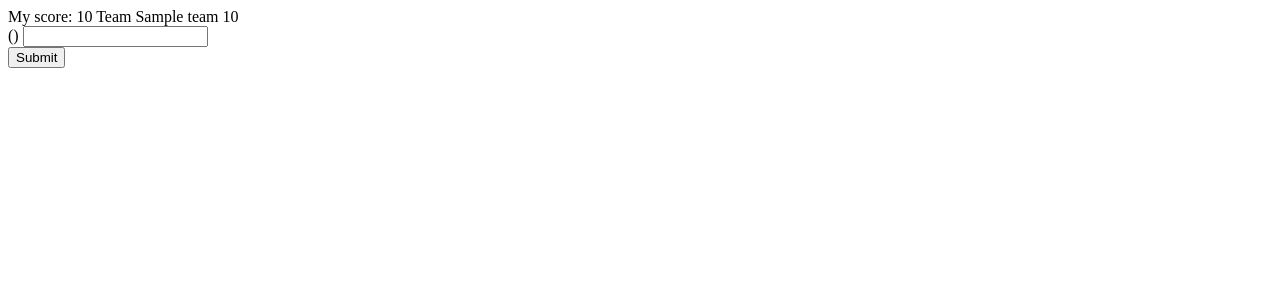
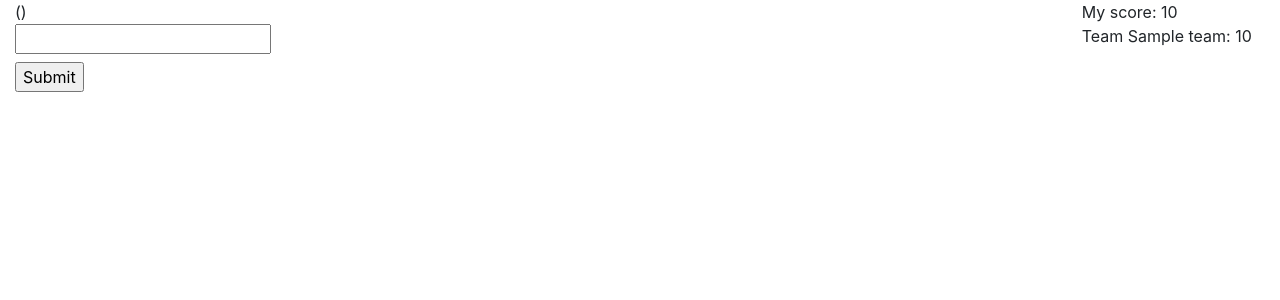
Before and after one commit to joshuahaertel/index-royal, a Django app: page /demos/00000000-0000-0000-0000-000000000001/players/00000000-0000-0000-0000-000000000001 in a window 1280 px wide. Shown: the top 300 px of the page. Run offline with Django 3.2, Linux system fonts and the light colour scheme; tables that the repository leaves empty hold one stand-in row (values such as "Sample post"); some libraries are stand-ins or nearby versions.

Commit message:
Make player detail view look good

```diff
--- a/demo/models.py
+++ b/demo/models.py
@@ -33,11 +33,14 @@
 
     @property
     def current_label(self):
-        print(self.state)
         if self.state in {'wait', 'over'}:
             return ()
         entry = self._current_batch.entries[self.current_entry]
         return entry.fields[self.current_field].label
+
+    @property
+    def teams_in_winning_order(self):
+        return None
 
 
 class Batch:
--- a/demo/templates/demo/demo_detail_player.html
+++ b/demo/templates/demo/demo_detail_player.html
@@ -1,10 +1,16 @@
 <!DOCTYPE html>
+{% load static %}
 <html lang="en">
 <head>
-    <meta charset="UTF-8">
+    <meta charset="utf-8">
+    <meta http-equiv="X-UA-Compatible" content="IE=edge">
+    <meta name="viewport" content="width=device-width, initial-scale=1">
     <title>Title</title>
+    <link href="https://stackpath.bootstrapcdn.com/bootstrap/4.4.1/css/bootstrap.min.css" rel="stylesheet">
 </head>
 <body>
+<!--<script src="https://ajax.googleapis.com/ajax/libs/jquery/1.12.4/jquery.min.js"></script>-->
+<!--<script src="https://stackpath.bootstrapcdn.com/bootstrap/4.4.1/js/bootstrap.min.js"></script>-->
 <script>
     var currentImage = "img-0";
 
@@ -16,33 +22,11 @@
         document.getElementById(currentImage).hidden = true;
         currentImage = mainImage;
     }
+
 </script>
-<div id="waiting" hidden>
-    Waiting for administrator to start the game
-</div>
-
-<div id="playing">
-    <div id="images">
-        {% load static %}
-        {% for image in demo.current_images %}
-            <img src="{% static image %}" {% if forloop.counter0 %}hidden{%  endif %} id="img-{{ forloop.counter0 }}">
-        {% endfor %}
-    </div>
-
-    <div id="thumbnails">
-        {% for image in demo.current_images %}
-            <img src="{% static image %}" width="100" onclick="setImage('img-{{ forloop.counter0 }}')">
-        {% endfor %}
-    </div>
-
-    <div id="scores">
-        My score: <span id="my-score">{{ player.points }}</span>
-        {% for team in demo.team_set.all %}
-            Team {{ team.name }} {{ team.points }}
-        {% endfor %}
-    </div>
-
-    <div id="indexing">
+<div class="container-fluid">
+    <div class="row">
+        <div id="indexing" class="col-2">
             <form>
                 <label id="indexing-label">
                     {{ demo.current_label }}
@@ -51,10 +35,36 @@
             </form>
             <input type="submit" value="Submit">
         </div>
+
+        <div class="col-8">
+            <div id="waiting" hidden>
+                Waiting for administrator to start the game
             </div>
-
+            <div id="playing" class="row">
+                <div id="images" class="col-12">
+                    {% for image in demo.current_images %}
+                        <img class="img-responsive" width="100%" src="{% static image %}" {% if forloop.counter0 %}hidden{% endif %} id="img-{{ forloop.counter0 }}">
+                    {% endfor %}
+                </div>
+                <div id="thumbnails" class="col-12">
+                    {% for image in demo.current_images %}
+                        <img src="{% static image %}" width="100" onclick="setImage('img-{{ forloop.counter0 }}')">
+                    {% endfor %}
+                </div>
+            </div>
             <div id="over" hidden>
             Game over
         </div>
+        </div>
+
+        <div id="scores" class="col-2">
+            My score: <span id="my-score">{{ player.points }}</span>
+            {% for team in demo.team_set.all %}
+                <br>
+                Team {{ team.name }}: {{ team.points }}
+            {% endfor %}
+        </div>
+    </div>
+</div>
 </body>
 </html>
```
Also changed, not shown: demo/migrations/0004_remove_demo_competing.py (added). Lines whose indentation alone changed are shown as unchanged.
